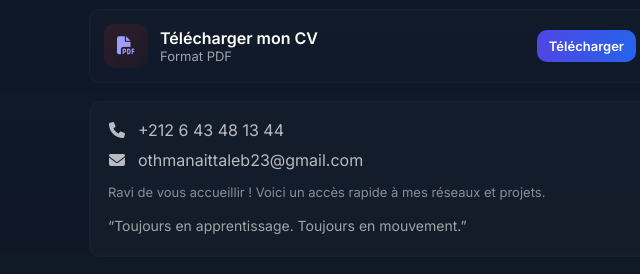
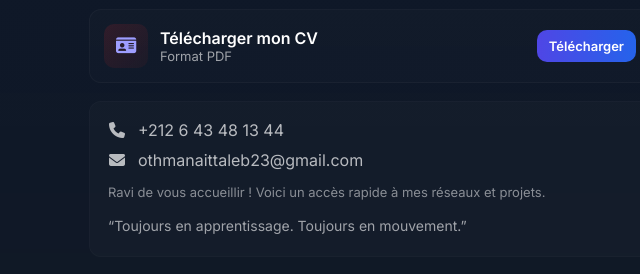
Before and after one commit to othmanaittaleb23-ship-it/othman-links, a plain HTML site: page index.html in a window 1280 px wide. Shown: the part 439-713 px from the top of the page, 412-1052 px from the left. Drawn offline with Linux system fonts and the light colour scheme.

Commit message:
Remplacement de l'icône PDF par une icône CV (id-card)

```diff
--- a/index.html
+++ b/index.html
@@ -663,7 +663,7 @@
 
         <a class="link-item" href="CV_PFE_Ait_taleb.pdf" download="CV_PFE_Ait_taleb.pdf">
           <div class="link-left">
-            <div class="icon"><i class="fa-solid fa-file-pdf"></i></div>
+            <div class="icon"><i class="fa-solid fa-id-card"></i></div>
             <div class="meta">
               <div class="title">Télécharger mon CV</div>
               <div class="subtitle">Format PDF</div>
```
